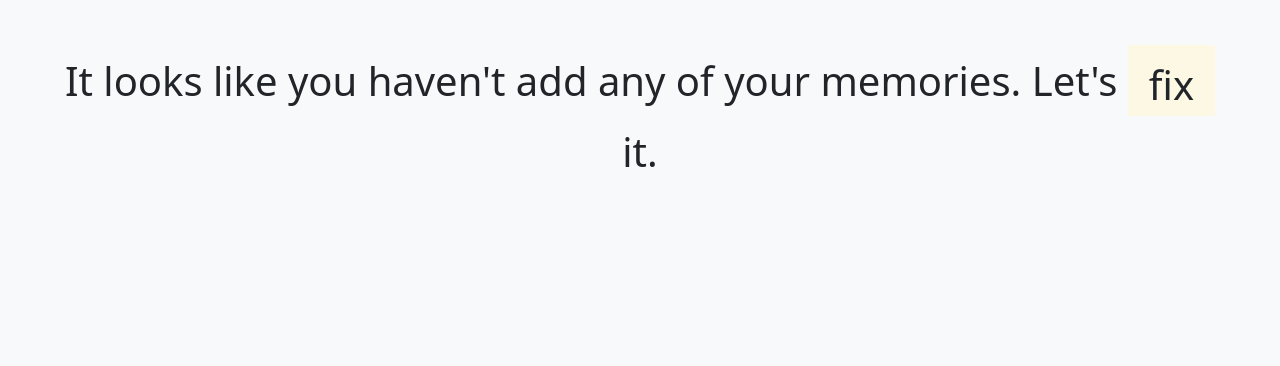
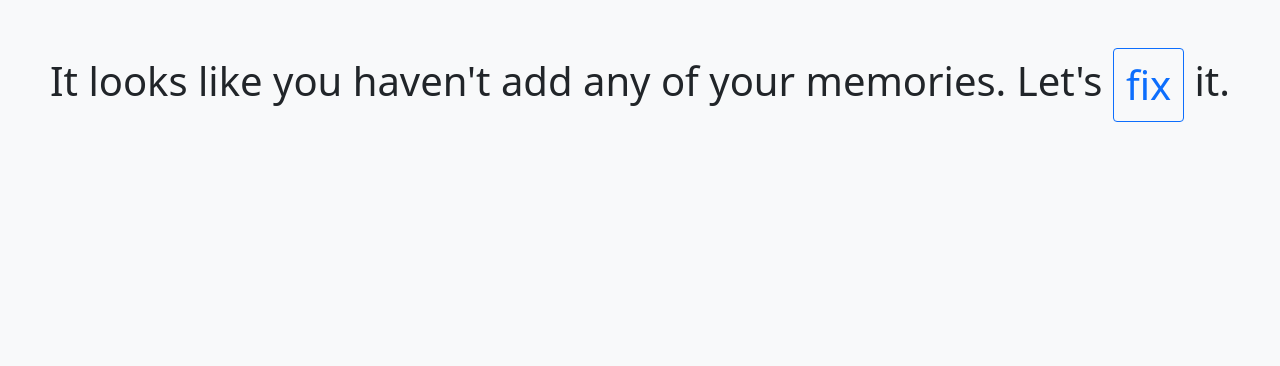
Before and after one commit to savabush/places-remember, a Django app: template core/templates/core/index.html in a window 1280 px wide. Shown: the part 96-462 px from the top of the page. Run offline with Django 4.2, Linux system fonts and the light colour scheme; the template is opened without the code that fills it, so the values that code supplies are empty; the visitor is signed in with stand-in values (Sample User, id 1); some libraries are stand-ins or nearby versions.

Commit message:
Changed view of button on main page when list of objects is clear

```diff
--- a/core/templates/core/index.html
+++ b/core/templates/core/index.html
@@ -120,8 +120,8 @@
             </div>
         </div>
     {% else %}
-        <div class="text-center m-5">
-            <span class="fs-1" >It looks like you haven't add any of your memories. Let's <mark><a class="fs-1 btn" href="addmemory/">fix</a></mark> it.</span>
+        <div class="fs-1 text-center m-5">
+            <span>It looks like you haven't add any of your memories. Let's <a class="fs-1 btn btn-outline-primary" href="addmemory/">fix</a> it.</span>
         </div>
     {% endif %}
         <div class="navbar-dark fixed-bottom bg-dark">
```
